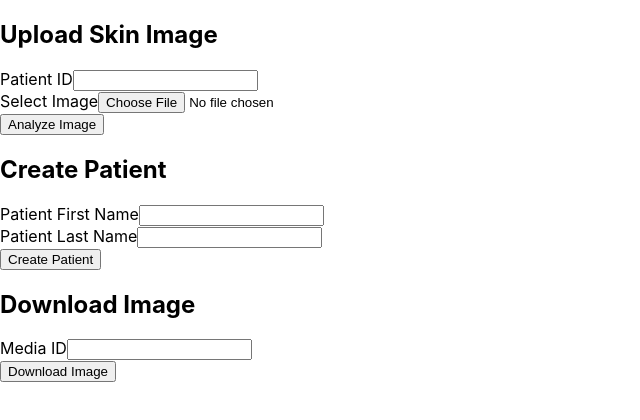
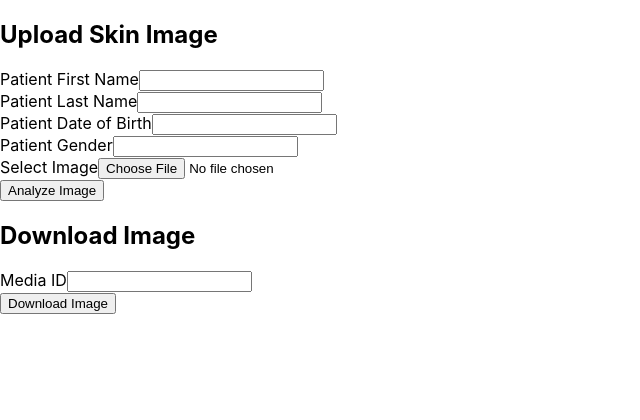
Before and after one commit to flopwzh/CS6440-frontend, a React (Create React App) app in the folder 6440/: page / in a window 1280 px wide. Shown: the top 420 px of the page, without its empty margins (0-640 px from the left). Built offline with nearby package versions, Linux system fonts and the light colour scheme.

Commit message:
integrates with patient and image creation api

```diff
--- a/6440/src/components/ImageUpload.js
+++ b/6440/src/components/ImageUpload.js
@@ -13,7 +13,11 @@ export default function ImageUpload() {
   const [id, setID] = useState("");
   const [firstName, setFirstName] = useState("");
   const [lastName, setLastName] = useState("");
+  const [dob, setDoB] = useState("");
+  const [gender, setGender] = useState("");
   const [creatingPatient, setCreatingPatient] = useState(false);
+  const [creatingPatientandImage, setCreatingPatientandImage] = useState(false);
+  const [patientAndImageCreationResult, setPatientAndImageCreationResult] = useState(null);
   const [creationResult, setCreationResult] = useState(null);
 
   const [image, setImage] = useState(null);
@@ -114,9 +118,43 @@ export default function ImageUpload() {
     setDownloading(false)
   }
 
+  // handles patient + image creation
+  const handlePatientImageCreation = async (e) => {
+    e.preventDefault();
+    if (!firstName || !lastName || !dob || !gender || !file) {
+      alert("Please enter a valid name, date of birth, and gender, and image for the patient");
+      return;
+    }
+    setCreatingPatientandImage(true)
+
+    const formData = new FormData();
+    formData.append("given_name", firstName);
+    formData.append("family_name", lastName);
+    formData.append("gender", gender);
+    formData.append("birth_date", dob);
+    formData.append("image", file)
+
+    try {
+      const response = await fetch(
+        "https://flask-backend-100322540002.us-central1.run.app/api/patient-analysis",
+        {
+          method: "POST",
+          body: formData
+        }
+      );
+      const data = await response.json();
+      console.log(data)
+      setPatientAndImageCreationResult(data);
+    } catch (error) {
+      console.error("Error creating patient and uploading image: ", error);
+      alert("Failed to create patient and upload image");
+    }
+    setCreatingPatientandImage(false)
+  }
+
   return (
     <div>
-      <Card className="p-4 max-w-md mx-auto mt-10">
+      {/* <Card className="p-4 max-w-md mx-auto mt-10">
         <CardContent>
           <h2 className="text-xl font-semibold mb-4">Upload Skin Image</h2>
           <form onSubmit={handleImageUpload} className="space-y-4">
@@ -151,22 +189,12 @@ export default function ImageUpload() {
             </div>
           )}
         </CardContent>
-      </Card>
+      </Card> */}
 
-      <Card className="p-4 max-w-md mx-auto mt-10">
+      {/* <Card className="p-4 max-w-md mx-auto mt-10">
         <CardContent>
           <h2 className="text-xl font-semibold mb-4">Create Patient</h2>
           <form onSubmit={handlePatientCreation} className="space-y-4">
-            {/* <div>
-              <Label htmlFor="id">Patient ID</Label>
-              <Input
-                id="id"
-                type="text"
-                value={id}
-                onChange={(e) => setID(e.target.value)}
-                required
-              />
-            </div> */}
             <div>
               <Label htmlFor="firstName">Patient First Name</Label>
               <Input
@@ -195,6 +223,73 @@ export default function ImageUpload() {
             <div className="mt-4 p-2 border rounded">
               <h3 className="font-medium">Analysis Result:</h3>
               <pre className="text-sm text-gray-600">{JSON.stringify(creationResult, null, 2)}</pre>
+            </div>
+          )}
+        </CardContent>
+      </Card> */}
+
+      <Card className="p-4 max-w-md mx-auto mt-10">
+        <CardContent>
+          <h2 className="text-xl font-semibold mb-4">Upload Skin Image</h2>
+          <form onSubmit={handlePatientImageCreation} className="space-y-4">
+          <div>
+              <Label htmlFor="firstName">Patient First Name</Label>
+              <Input
+                id="firstName"
+                type="text"
+                value={firstName}
+                onChange={(e) => setFirstName(e.target.value)}
+                required
+              />
+            </div>
+            <div>
+              <Label htmlFor="lastName">Patient Last Name</Label>
+              <Input
+                id="lastName"
+                type="text"
+                value={lastName}
+                onChange={(e) => setLastName(e.target.value)}
+                required
+              />
+            </div>
+            <div>
+              <Label htmlFor="dob">Patient Date of Birth</Label>
+              <Input
+                id="dob"
+                type="text"
+                value={dob}
+                onChange={(e) => setDoB(e.target.value)}
+                required
+              />
+            </div>
+            <div>
+              <Label htmlFor="gender">Patient Gender</Label>
+              <Input
+                id="gender"
+                type="text"
+                value={gender}
+                onChange={(e) => setGender(e.target.value)}
+                required
+              />
+            </div>
+            <div>
+              <Label htmlFor="image">Select Image</Label>
+              <Input
+                id="image"
+                type="file"
+                accept="image/*"
+                onChange={(e) => setFile(e.target.files[0])}
+                required
+              />
+            </div>
+            <Button type="submit" disabled={creatingPatientandImage} className="w-full">
+              {creatingPatientandImage ? "Uploading..." : "Analyze Image"}
+            </Button>
+          </form>
+          {patientAndImageCreationResult && (
+            <div className="mt-4 p-2 border rounded">
+              <h3 className="font-medium">Analysis Result:</h3>
+              <pre className="text-sm text-gray-600">{JSON.stringify(patientAndImageCreationResult, null, 2)}</pre>
             </div>
           )}
         </CardContent>
```
